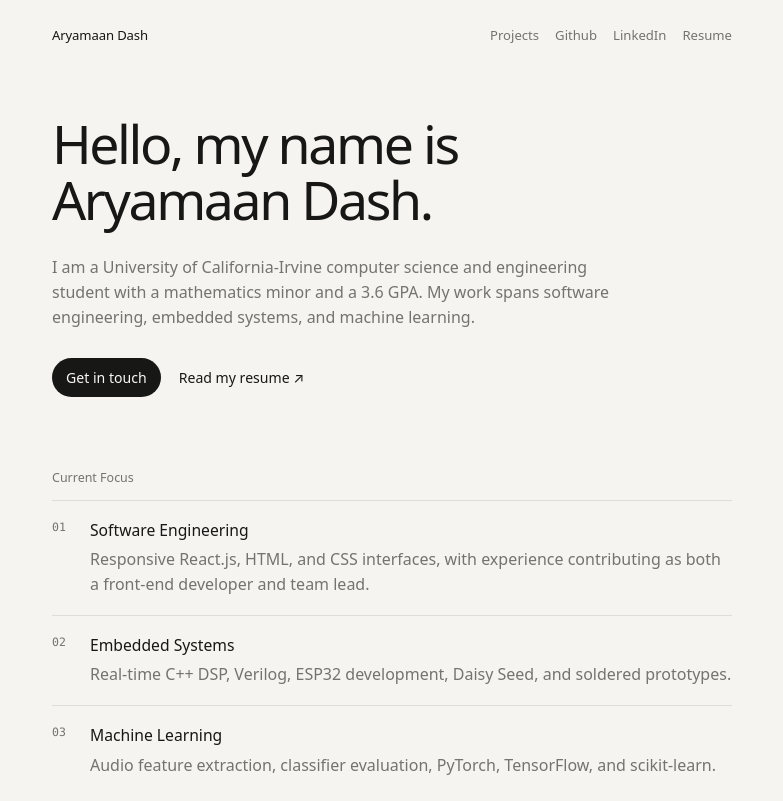
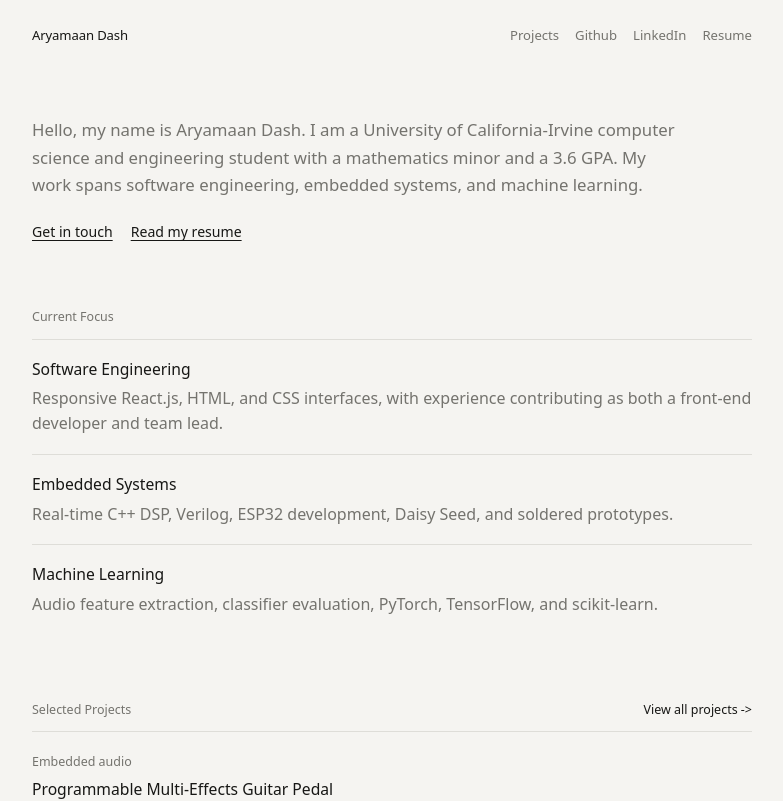
Before and after one commit to AryamaanDash/aryamaan-dash, a Next.js app: page / in a window 1280 px wide. Shown: the top 801 px of the page, without its empty margins (248-1031 px from the left). Built offline with nearby package versions, Linux system fonts and the light colour scheme.

Commit message:
updated home page and seperately categorized hackathon projects

```diff
--- a/app/globals.css
+++ b/app/globals.css
@@ -61,7 +61,7 @@ button:focus-visible {
 }
 
 .site-shell {
-  width: min(calc(100% - 40px), 680px);
+  width: min(calc(100% - 40px), 720px);
   margin: 0 auto;
   padding: 18px 0 54px;
 }
@@ -97,28 +97,13 @@ button:focus-visible {
 }
 
 .hero-section {
-  margin-bottom: 72px;
+  margin-bottom: 64px;
 }
 
-.name-lockup {
-  max-width: 630px;
-  margin: 0 0 28px;
-  font-size: clamp(2rem, 6vw, 3.35rem);
-  font-weight: 520;
-  letter-spacing: -0.045em;
-  line-height: 1.04;
-}
-
-.intro-line,
 .intro-copy {
-  max-width: 590px;
-  line-height: 1.55;
-}
-
-.intro-line {
-  margin: 0 0 6px;
-  color: var(--foreground);
-  font-weight: 520;
+  max-width: 650px;
+  font-size: 1.05rem;
+  line-height: 1.65;
 }
 
 .intro-copy {
@@ -130,20 +115,14 @@ button:focus-visible {
   display: flex;
   align-items: center;
   gap: 18px;
-  margin-top: 28px;
+  margin-top: 22px;
   font-size: 0.88rem;
 }
 
-.primary-link {
-  padding: 9px 14px;
-  border-radius: 999px;
-  background: var(--button);
-  color: var(--button-text);
-}
-
-.primary-link:hover {
-  color: var(--button-text);
-  opacity: 0.82;
+.hero-actions a,
+.project-link {
+  text-decoration: underline;
+  text-underline-offset: 3px;
 }
 
 .section-block {
@@ -190,9 +169,6 @@ button:focus-visible {
 }
 
 .interest-row {
-  display: grid;
-  grid-template-columns: 38px minmax(0, 1fr);
-  gap: 0;
   padding: 18px 0;
 }
 
@@ -200,11 +176,9 @@ button:focus-visible {
   border-top: 1px solid var(--line);
 }
 
-.row-index,
-.project-kicker {
+.project-type {
   color: var(--muted);
-  font-family: "Geist Mono", "SFMono-Regular", Consolas, monospace;
-  font-size: 0.72rem;
+  font-size: 0.78rem;
 }
 
 .interest-row h3,
@@ -232,12 +206,11 @@ button:focus-visible {
   border-bottom: 1px solid var(--line);
 }
 
-.project-kicker {
+.project-type {
   margin-bottom: 6px !important;
-  text-transform: uppercase;
 }
 
-.row-arrow,
+.project-link,
 .project-actions {
   color: var(--muted);
   font-size: 0.82rem;
@@ -256,8 +229,7 @@ button:focus-visible {
   gap: 8px 18px;
   padding-top: 16px;
   color: var(--muted);
-  font-family: "Geist Mono", "SFMono-Regular", Consolas, monospace;
-  font-size: 0.76rem;
+  font-size: 0.82rem;
 }
 
 .page-heading {
@@ -270,6 +242,18 @@ button:focus-visible {
   font-size: clamp(2.3rem, 7vw, 3.7rem);
   font-weight: 520;
   letter-spacing: -0.045em;
+}
+
+.visually-hidden {
+  position: absolute;
+  width: 1px;
+  height: 1px;
+  padding: 0;
+  margin: -1px;
+  overflow: hidden;
+  clip: rect(0, 0, 0, 0);
+  white-space: nowrap;
+  border: 0;
 }
 
 .page-heading p {
@@ -290,16 +274,6 @@ button:focus-visible {
   border-top: 1px solid var(--line);
   color: var(--muted);
   font-size: 0.78rem;
-}
-
-@keyframes letter-rise {
-  from { opacity: 0; }
-  to { opacity: 1; }
-}
-
-@keyframes scan {
-  from { opacity: 1; }
-  to { opacity: 1; }
 }
 
 @media (max-width: 640px) {
--- a/app/page.tsx
+++ b/app/page.tsx
@@ -8,7 +8,6 @@ export const metadata: Metadata = {
     "University of California-Irvine computer science and engineering student building software, embedded systems, and machine learning projects.",
 };
 
-const name = "Aryamaan Dash";
 const featuredProjects = projects.slice(0, 3);
 
 function HomeLink() {
@@ -42,19 +41,19 @@ export default function Home() {
       </nav>
 
       <section className="hero-section" aria-labelledby="intro-heading">
-        <h1 id="intro-heading" className="name-lockup">
-          Hello, my name is {name}.
+        <h1 id="intro-heading" className="visually-hidden">
+          About Aryamaan Dash
         </h1>
         <p className="intro-copy">
-          I am a University of California-Irvine computer science and
+          Hello, my name is Aryamaan Dash. I am a University of California-Irvine computer science and
           engineering student with a mathematics minor and a 3.6 GPA. My work
           spans software engineering, embedded systems, and machine learning.
         </p>
         <div className="hero-actions">
-          <a className="primary-link" href="https://www.linkedin.com/in/aryamaan-dash-a8589a2b7/" target = "_blank">
+          <a href="https://www.linkedin.com/in/aryamaan-dash-a8589a2b7/" target="_blank" rel="noreferrer">
             Get in touch
           </a>
-          <a href="/Aryamaan-Dash-Resume.pdf">Read my resume ↗</a>
+          <a href="/Aryamaan-Dash-Resume.pdf">Read my resume</a>
         </div>
       </section>
 
@@ -63,7 +62,6 @@ export default function Home() {
         <ul className="interest-list">
           {interests.map((interest) => (
             <li className="interest-row" key={interest.title}>
-              <span className="row-index">{interest.kicker}</span>
               <div>
                 <h3>{interest.title}</h3>
                 <p>{interest.description}</p>
@@ -84,12 +82,12 @@ export default function Home() {
           {featuredProjects.map((project) => (
             <li className="project-card" key={project.title}>
               <div>
-                <p className="project-kicker">{project.type}</p>
+                <p className="project-type">{project.type}</p>
                 <h3>{project.title}</h3>
                 <p>{project.summary}</p>
               </div>
-              <a className="row-arrow" href={project.href} target="_blank" rel="noreferrer">
-                View ↗
+              <a className="project-link" href={project.href} target="_blank" rel="noreferrer">
+                View project
               </a>
             </li>
           ))}
@@ -107,7 +105,7 @@ export default function Home() {
 
       <footer className="site-footer">
         <span>© Aryamaan Dash</span>
-        <a href="mailto:aryamaan.dash@icloud.com">Send me an email ↗</a>
+        <a href="mailto:aryamaan.dash@icloud.com">Send me an email</a>
       </footer>
     </main>
   );
--- a/app/portfolio.ts
+++ b/app/portfolio.ts
@@ -10,19 +10,16 @@ export const navLinks = [
 
 export const interests = [
   {
-    kicker: "01",
     title: "Software Engineering",
     description:
       "Responsive React.js, HTML, and CSS interfaces, with experience contributing as both a front-end developer and team lead.",
   },
   {
-    kicker: "02",
     title: "Embedded Systems",
     description:
       "Real-time C++ DSP, Verilog, ESP32 development, Daisy Seed, and soldered prototypes.",
   },
   {
-    kicker: "03",
     title: "Machine Learning",
     description:
       "Audio feature extraction, classifier evaluation, PyTorch, TensorFlow, and scikit-learn.",
@@ -75,14 +72,6 @@ export const projects = [
     stack: ["Next.js", "TypeScript", "Prisma", "Postgres", "Chart.js"],
   },
   {
-    title: "EcoToken",
-    type: "AI efficiency hackathon",
-    href: "https://github.com/AryamaanDash/EcoToken",
-    summary:
-      "A Chrome extension that uses a local prompt-complexity classifier to route each Gemini prompt to the lowest-cost model tier that can handle it, with an analytics dashboard showing estimated inference cost savings and CO2 emissions prevented.",
-    stack: ["Chrome Extension", "JavaScript", "Python", "FastAPI"],
-  },
-  {
     title: "RISC-V RV32I Single-Cycle Processor",
     type: "Digital logic",
     href: "https://github.com/AryamaanDash/single_cycle_riscv32I_processor",
@@ -90,9 +79,20 @@ export const projects = [
       "A Verilog single-cycle processor with program counter, register file, ALU, immediate generator, instruction memory, and data memory.",
     stack: ["Verilog", "Vivado", "Testbenches", "Computer Architecture"],
   },
+] as const;
+
+export const hackathonProjects = [
+  {
+    title: "EcoToken",
+    type: "AI efficiency",
+    href: "https://github.com/AryamaanDash/EcoToken",
+    summary:
+      "A Chrome extension that uses a local prompt-complexity classifier to route each Gemini prompt to the lowest-cost model tier that can handle it, with an analytics dashboard showing estimated inference cost savings and CO2 emissions prevented.",
+    stack: ["Chrome Extension", "JavaScript", "Python", "FastAPI"],
+  },
   {
     title: "TeachBack: Inverted Tutoring",
-    type: "AI education",
+    type: "Education",
     href: "https://github.com/jwlee-jake/FlipLearn",
     summary:
       "A hackathon tutoring app where students teach an AI student, with memory-aware personalization and step-gated problem solving.",
--- a/app/projects/page.tsx
+++ b/app/projects/page.tsx
@@ -1,6 +1,6 @@
 import type { Metadata } from "next";
 import Link from "next/link";
-import { navLinks, projects, skills } from "../portfolio";
+import { hackathonProjects, navLinks, projects, skills } from "../portfolio";
 
 export const metadata: Metadata = {
   title: "Projects",
@@ -13,6 +13,44 @@ function HomeLink() {
     <Link className="home-link" href="/">
       Aryamaan Dash
     </Link>
+  );
+}
+
+type Project = (typeof projects)[number] | (typeof hackathonProjects)[number];
+
+function ProjectList({
+  items,
+  label,
+  nested = false,
+}: {
+  items: readonly Project[];
+  label: string;
+  nested?: boolean;
+}) {
+  const ProjectHeading = nested ? "h3" : "h2";
+
+  return (
+    <ul className="project-list" aria-label={label}>
+      {items.map((project) => (
+        <li className="project-card wide" key={project.title}>
+          <div>
+            <p className="project-type">{project.type}</p>
+            <ProjectHeading>{project.title}</ProjectHeading>
+            <p>{project.summary}</p>
+          </div>
+          <div className="project-actions">
+            <a href={project.href} target="_blank" rel="noreferrer">
+              GitHub
+            </a>
+            {"liveHref" in project ? (
+              <a href={project.liveHref} target="_blank" rel="noreferrer">
+                Live site
+              </a>
+            ) : null}
+          </div>
+        </li>
+      ))}
+    </ul>
   );
 }
 
@@ -46,30 +84,15 @@ export default function ProjectsPage() {
         </p>
       </header>
 
-      <ul className="project-list" aria-label="Project list">
-        {projects.map((project) => (
-          <li className="project-card wide" key={project.title}>
-            <div>
-              <p className="project-kicker">{project.type}</p>
-              <h2>{project.title}</h2>
-              <p>{project.summary}</p>
-            </div>
-            <div className="project-actions">
-              <a href={project.href} target="_blank" rel="noreferrer">
-                Github ↗
-              </a>
-              {"liveHref" in project ? (
-                <a href={project.liveHref} target="_blank" rel="noreferrer">
-                  Live site ↗
-                </a>
-              ) : null}
-            </div>
-          </li>
-        ))}
-      </ul>
+      <ProjectList items={projects} label="Project list" />
+
+      <section className="section-block" aria-labelledby="hackathon-projects-heading">
+        <h2 id="hackathon-projects-heading">Hackathon Projects</h2>
+        <ProjectList items={hackathonProjects} label="Hackathon project list" nested />
+      </section>
 
       <section className="section-block" aria-labelledby="project-skills-heading">
-        <h2 id="project-skills-heading">Skill Surface</h2>
+        <h2 id="project-skills-heading">Tools I Use</h2>
         <ul className="skill-strip">
           {skills.map((skill) => (
             <li key={skill}>{skill}</li>
@@ -79,7 +102,7 @@ export default function ProjectsPage() {
 
       <footer className="site-footer">
         <Link href="/" className="text-link">
-          &lt;- Back home
+          Back home
         </Link>
         <a href="/Aryamaan-Dash-Resume.pdf">Resume PDF</a>
       </footer>
```
Also changed, not shown: 1 other file (tests, documents, lock files or other folders).
